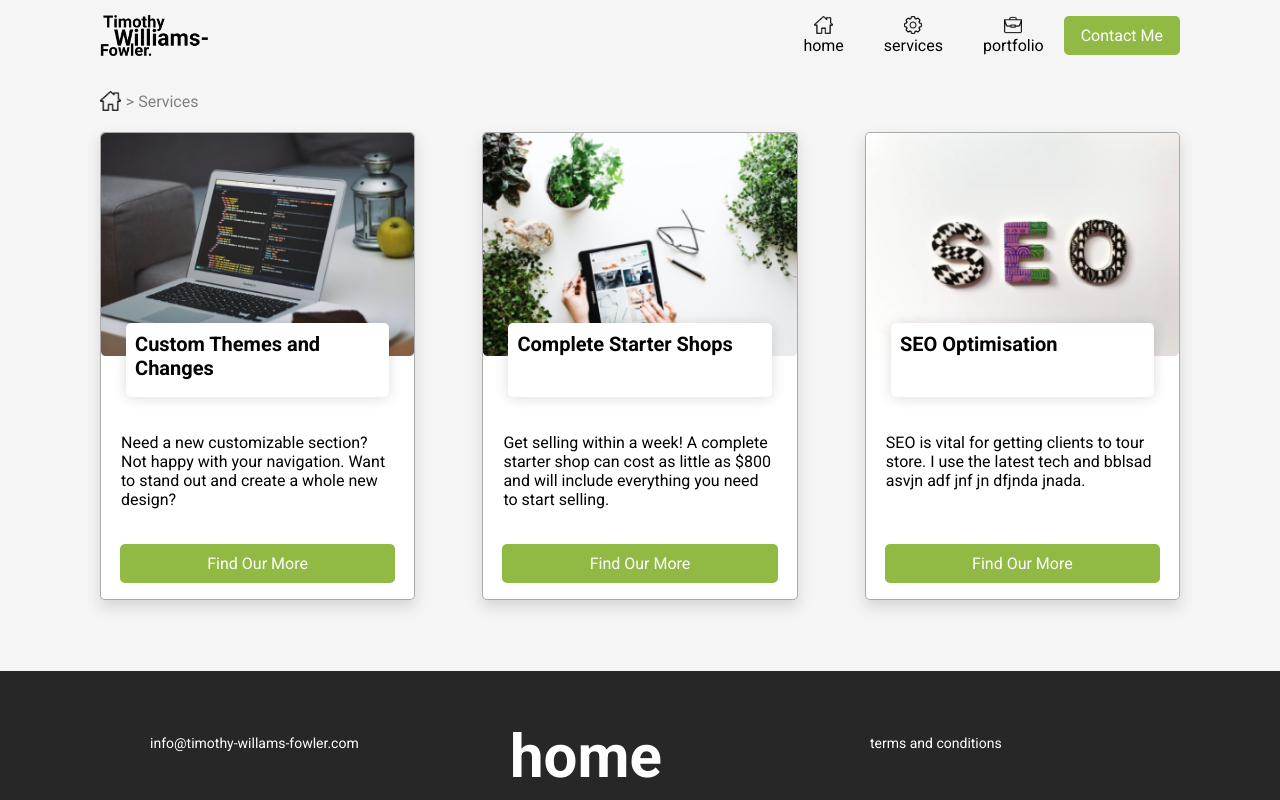
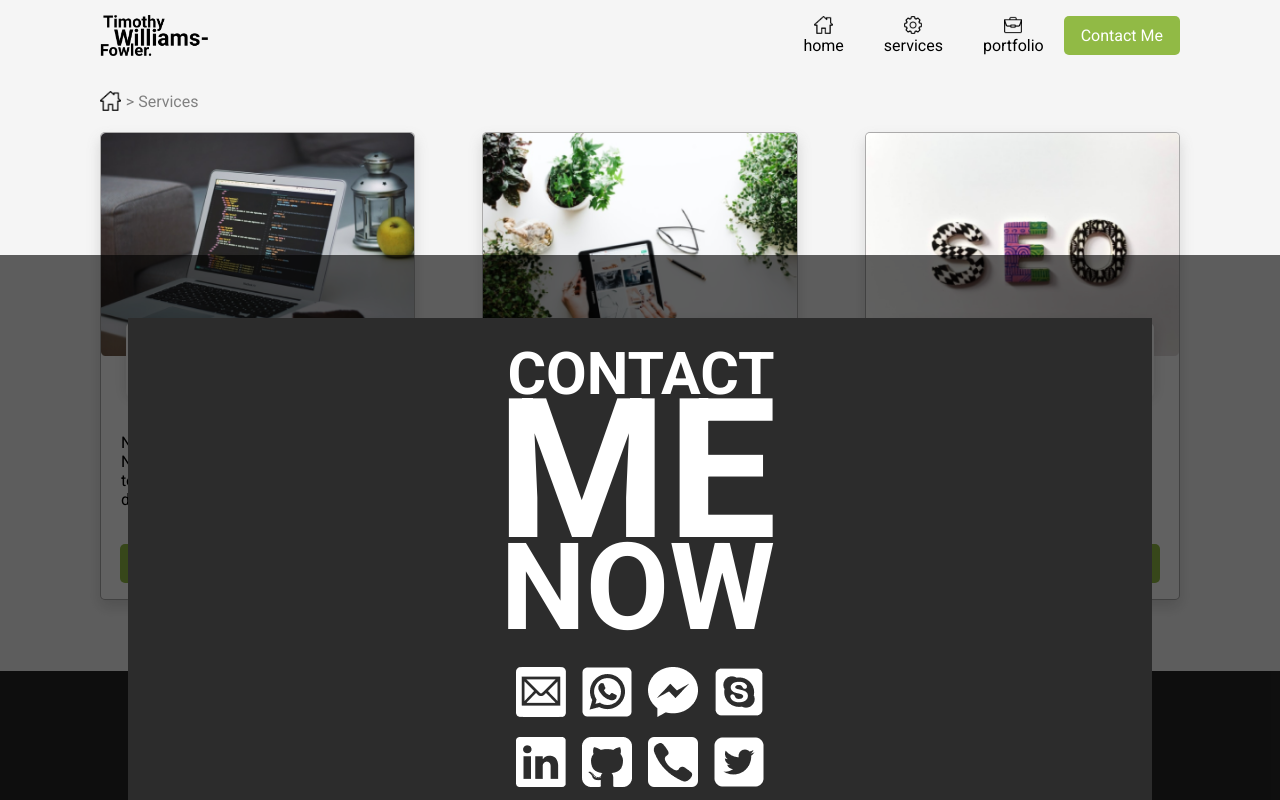
Before and after one commit to timwf/shopify-portfolio, a Next.js app: page /services in a window 1280 px wide. Shown: the top 800 px of the page. Built offline with nearby package versions, Linux system fonts and the light colour scheme.

Commit message:
mobile contact popup

```diff
--- a/components/Footer.jsx
+++ b/components/Footer.jsx
@@ -1,7 +1,9 @@
 import Layout from "./Layout"
 import Link from 'next/link'
+import { useState, useEffect } from 'react'
 
 const Footer = () => {
+    const [contactOpen, setContactOpen] = useState(false)
 
     return(
         <>
@@ -16,7 +18,7 @@ const Footer = () => {
                 <Link href="/"><h2>home</h2></Link>
                 <Link href="/portfolio"><h2>portfolio</h2></Link>
                 <Link href="/services"><h2>services</h2></Link>
-                <Link href="/contact"><h2>contact</h2></Link>
+                <div onClick={() => setContactOpen(true)} ><h2>contact</h2></div>
                 </div>
                 <div className="footer-third footer-section">
                 <p>terms and conditions</p>
@@ -31,6 +33,29 @@ const Footer = () => {
             </div>
         </Layout>
         </div>
+        <div onClick={() => setContactOpen(false)}
+    className={contactOpen ? "active-contact-wrapper-footer pop-up-contact-wrapper-footer" : "pop-up-contact-wrapper-footer"}
+    >
+        <div className={contactOpen ? "active-contact-container-footer pop-up-contact-container-footer"
+        : "pop-up-contact-container-footer"}>
+        <div className="mob-contact-inner">
+            <h1 className="mob-contact-contact">CONTACT</h1>
+            <h1 className="mob-contact-me">ME</h1>
+            <h1 className="mob-contact-now">NOW</h1>
+            <div className="mob-contact-icons">
+                <img src="/contact-mail.png"/>
+                <img src="/contact-whatsapp.png"/>
+                <img src="/contact-messenger.png"/>
+                <img src="/contact-skype.png"/>
+                <a href="https://www.linkedin.com/in/timothy-williams-fowler-6a04a9176/" ><img src="/contact-linkedin.png"/></a>
+                <img src="/contact-github.png"/>
+                <img src="/contact-phone.png"/>
+                <img src="/contact-twitter.png"/>
+
+            </div>
+        </div>
+        </div>
+    </div>
 
         </>
     )
--- a/components/Navbar.js
+++ b/components/Navbar.js
@@ -58,10 +58,31 @@ const Navbar = () => {
                     </div>
                 </Link>
 
-                <p className="nav-contact"><Link href="/portfolio"><a>Contact Me</a></Link></p>
+                <p onClick={() => setContactOpen(true)} className="nav-contact"><a>Contact Me</a></p>
             </div>
         </div>
+        <div onClick={() => setContactOpen(false)}
+    className={contactOpen ? "active-contact-wrapper pop-up-contact-wrapper" : "pop-up-contact-wrapper"}
+    >
+        <div className={contactOpen ? "active-contact-container pop-up-contact-container" : "pop-up-contact-container"}>
+        <div className="mob-contact-inner">
+            <h1 className="mob-contact-contact">CONTACT</h1>
+            <h1 className="mob-contact-me">ME</h1>
+            <h1 className="mob-contact-now">NOW</h1>
+            <div className="mob-contact-icons">
+                <img src="/contact-mail.png"/>
+                <img src="/contact-whatsapp.png"/>
+                <img src="/contact-messenger.png"/>
+                <img src="/contact-skype.png"/>
+                <a href="https://www.linkedin.com/in/timothy-williams-fowler-6a04a9176/" ><img src="/contact-linkedin.png"/></a>
+                <img src="/contact-github.png"/>
+                <img src="/contact-phone.png"/>
+                <img src="/contact-twitter.png"/>
 
+            </div>
+        </div>
+        </div>
+    </div>
 
         </>
         )
@@ -107,7 +128,7 @@ const Navbar = () => {
                 <img src="/contact-whatsapp.png"/>
                 <img src="/contact-messenger.png"/>
                 <img src="/contact-skype.png"/>
-                <img src="/contact-linkedin.png"/>
+                <a href="https://www.linkedin.com/in/timothy-williams-fowler-6a04a9176/" ><img src="/contact-linkedin.png"/></a>
                 <img src="/contact-github.png"/>
                 <img src="/contact-phone.png"/>
                 <img src="/contact-twitter.png"/>
--- a/pages/styles.scss
+++ b/pages/styles.scss
@@ -694,7 +694,7 @@ background-color: #F5F5F5;
   z-index: 9;
   left: 10vw;
   top: 63px;
-  transition: 1s;
+  transition: 0.5s;
   margin-top: -100vh;
   background-color:  #2C2C2C;
   h1{
@@ -703,7 +703,7 @@ background-color: #F5F5F5;
 }
 
 .active-contact-container{
-  transition: 1s;
+  transition: 0.5s;
   margin-top: 0%;
 }
 .mob-contact-inner{
@@ -717,6 +717,7 @@ background-color: #F5F5F5;
 .mob-contact-contact{
   font-size: 59px;
   margin: 0;
+  margin-top: 21px;
 }
 .mob-contact-me{
   font-size: 195px;
@@ -739,6 +740,44 @@ background-color: #F5F5F5;
   img{
     padding: 8px;
   }
+}
+
+//foooter popup
+.pop-up-contact-container-footer{
+  position: absolute;
+
+  width: 80vw;
+  background-color: white;
+  z-index: 9;
+  left: 10vw;
+  top: 63px;
+  transition: 0.5s;
+  margin-bottom: -100vh;
+  background-color:  #2C2C2C;
+  h1{
+    color: white;
+  }
+}
+
+.active-contact-container-footer{
+  transition: 0.5s;
+
+}
+
+.pop-up-contact-wrapper-footer{
+  display: flex;
+  width: 100vw;
+  height: 100vh;
+  background-color: #0000009e;
+  z-index: 9999;
+  position: fixed;
+  margin-top: -100vh;
+}
+
+.active-contact-wrapper-footer{
+
+  margin-top: 0;
+  top: 0;
 }
 
 
```
